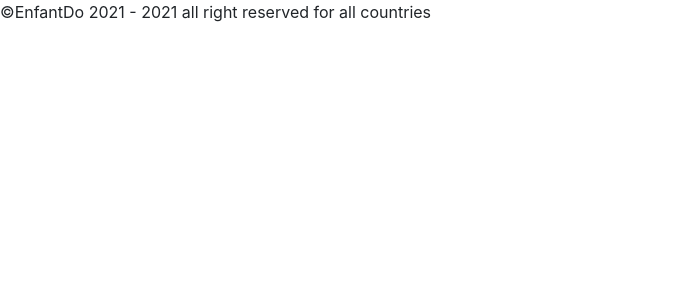
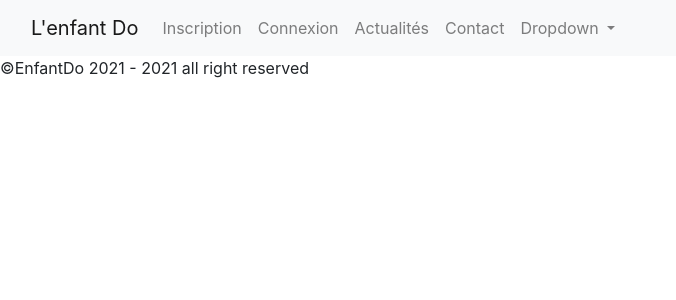
Before and after one commit to wf3-team/enfant-do, a Symfony app: template templates/layout.html.twig in a window 1280 px wide. Shown: the top 300 px of the page, without its empty margins (0-676 px from the left). Run offline with Twig, Linux system fonts and the light colour scheme; the template is opened without the code that fills it, so the values that code supplies are empty; some libraries are stand-ins or nearby versions.

Commit message:
Ajout structure nav dans layout

```diff
--- a/templates/layout.html.twig
+++ b/templates/layout.html.twig
@@ -7,8 +7,32 @@
         {# <img src="{{ asset('image/header.jpeg')}}" alt="rust-texture"> #}
 
     {# Intégration de la nav Bootstrap : #}
-        <nav>
-
+        <nav class="navbar navbar-expand-lg navbar-light bg-light">
+            <div class="container-fluid">
+                <a class="navbar-brand" href="#">L'enfant Do</a>
+                <button class="navbar-toggler" type="button" data-bs-toggle="collapse" data-bs-target="#navbarSupportedContent" aria-controls="navbarSupportedContent" aria-expanded="false" aria-label="Toggle navigation">
+                <span class="navbar-toggler-icon"></span>
+                </button>
+                <div class="collapse navbar-collapse" id="navbarSupportedContent">
+                <ul class="navbar-nav me-auto mb-2 mb-lg-0">
+                    <li class="nav-item">
+                        <a class="nav-link" aria-current="page" href="#">Inscription</a>
+                    </li>
+                    <li class="nav-item">
+                        <a class="nav-link" href="#">Connexion</a>
+                    </li>
+                    <li class="nav-item">
+                        <a class="nav-link" href="#">Actualités</a>
+                    </li>
+                    <li class="nav-item">
+                        <a class="nav-link" href="#">Contact</a>
+                    </li>
+                    <li class="nav-item dropdown">
+                        <a class="nav-link dropdown-toggle" href="#" id="navbarDropdown" role="button" data-bs-toggle="dropdown" aria-expanded="false">
+                        Dropdown
+                    </a>
+                </div>
+            </div>
         </nav>
     </header>
 
@@ -23,7 +47,7 @@
 
         <div class="copyright">
             <p>
-                &copy;EnfantDo 2021 - {{"now" | date("Y") }} all right reserved for all countries
+                &copy;EnfantDo 2021 - {{"now" | date("Y") }} all right reserved
             </p>
         </div>
     </footer>
```
